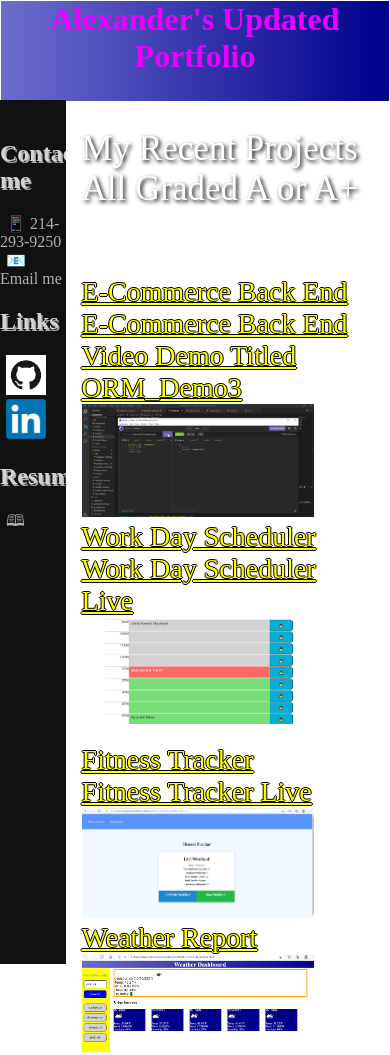
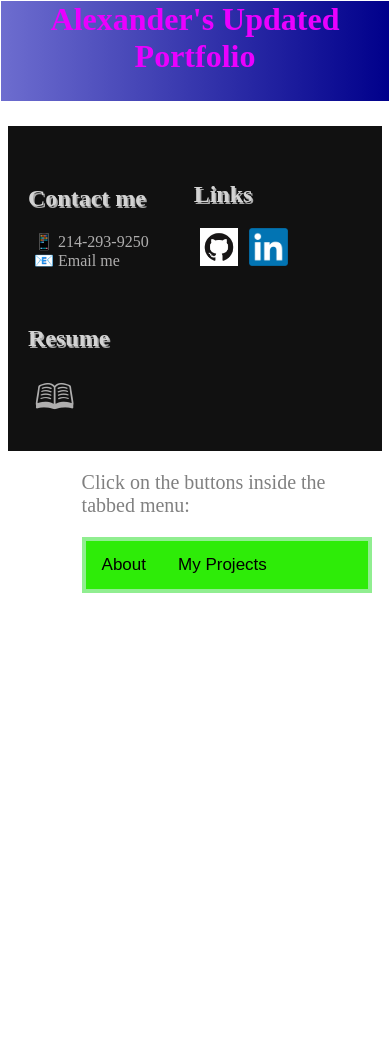
Before and after one commit to umnovjp/updatedPortfolio, a plain HTML site: page index.html in a window 390 px wide. After the commit the page ends 844 px from the top, so only its background shows below. Drawn offline with Linux system fonts and the light colour scheme.

Commit message:
Add files via upload
updating manually

```diff
--- a/index.html
+++ b/index.html
@@ -5,6 +5,8 @@
 <head class='header'>
 
   <meta charset="UTF-8">
+  <meta name="viewport" content="width=device-width, initial-scale=1">
+
   <title>Portfolio</title>
   <link rel="stylesheet" href="style.css">
 
@@ -17,37 +19,97 @@
   </header>
 
   <p> </p>
-  <script></script>
+
   <div class="sidenav">
+    <div class='sidenavInner'>
     <h2>Contact me</h2>
     <a>📱 214-293-9250</a><br>
     <a href="mailto:umnovjp@yahoo.com">📧 Email me</a>
-    <h2>Links</h2>
-    <a href="https://www.github.com/umnovjp"><img src="./assets/GitHubCat.png" alt="GitHub Logo" width="40"
-        height="40"></a><br>
+</div>
+<div class='sidenavInner'>
+<h2>Links</h2>
+    <a href="https://www.github.com/umnovjp"><img src="./assets/GitHubCat.png" alt="GitHub Logo" width="38.5"
+        height="38.5"></a>
     <a href="https://www.linkedin.com/in/alexanderumnov/"><img src="./assets/LinkedIn_logo_initials.png" alt="LinkedIn Logo"
-        width="40" height="40"></a>
+        width="38.5" height="38.5"></a>
+    </div>
+    <div class='sidenavInner'>
     <h2>Resume</h2>
-    <a href='./assets/Alexander_Github.pdf'>🕮</a>
+    <a href='./assets/Alexander_Github.pdf'><span class = 'book'>🕮</span></a>
+</div>
   </div>
 
   <div class="main">
+<p>Click on the buttons inside the tabbed menu:</p>
 
-    <p class='parTitle'>My Recent Projects All Graded A or A+</p><br>
-    <br>
-    <a class='listItem' href="https://github.com/umnovjp/ORM">E-Commerce Back End</a><br>
-    <a class='listItem' href="https://onedrive.live.com/?authkey=%21ADPrXj6LsUGpsdo&id=E3BDDD59931E705%21562&cid=0E3BDDD59931E705">E-Commerce Back End Video Demo Titled ORM_Demo3</a><br>
-    <img src="./assets/EcommerceVideoDemo.png" alt="Ecommerce Video Demo" width = 80%><br>
-    <a class='listItem' href="https://github.com/umnovjp/Work_Day_Scheduler">Work Day Scheduler</a><br>
-    <a class='listItem' href="https://umnovjp.github.io/Work_Day_Scheduler/">Work Day Scheduler Live</a><br>
-    <img src="./assets/WorkDayLive.png" alt="WorkDay Scheduler Live Page" width = 80%><br><br>
-    <a class='listItem' href="https://github.com/umnovjp/FitnessXpress">Fitness Tracker</a><br>
-    <a class='listItem' href="https://murmuring-spire-84992.herokuapp.com/">Fitness Tracker Live</a><br>
-    <img src="./assets/Fitness_Live.png" alt="Fitness Live Page" width = 80%><br>
-    <a class='listItem' href="https://github.com/umnovjp/WeatherReport">Weather Report</a><br>
-    <img src="./assets/Weather_Screenshot.png" alt="Weather Forecast Demo" width = 80%><br>
+<div class="tab">
+  <button class="tablinks" onclick="openCity(event, 'AboutMe')">About</button>
+  <button class="tablinks" onclick="openCity(event, 'MyProjects')">My Projects</button>
+  <!--for future use<button class="tablinks" onclick="openCity(event, 'Tokyo')">To Delete</button>-->
+</div>
 
-  </div>
+<div id="AboutMe" class="tabcontent">
+    <img src="./assets/Face.png" alt="My Photo" width = 250px><br>
+    <p class='parTitle'>About Me</p><br>
+    <a class='listItem'>Full Stack Developer</a><br>
+
+    <p>Professional experience covering HTML, JavaScript, mySQL and noSQL databases, running
+        server-based web apps with technologies like node.js, express.js, react.js, web API. Expertise developing apps using React and MERN.</p>
+    <a class='listItem'>More Skills That Make Me Different</a><br>
+    <p>Over twenty years of experience in industry with great expertise in system design, integration, manufacturing. Born to solve complex engineering problems involving electronics, firmware, coding, software and present solutions
+        to customers in simple terms. More than 200 system prototypes for data communication, medical devices,
+        automotive industry assembled hands on from proof-of-concept to commercial product levels. </p>
+    <a class='listItem'>Major Accomplishments</a><br>
+    <p>✯ Program Management Certification</p>
+    <p>✯ Voting member, Ethernet Standards Committee (2006-2020) influencing direction this $200B / year industry takes with technical contributions in industrial automation, data center, automotive ares</p>
+<p>✯ Six Sigma Green Belt</p>
+<p>✯ Great experience in lab test automation with python pyvisa and tkinter</p>
+</div>
+
+<div id="MyProjects" class="tabcontent">
+
+  <p class='parTitle'>My Recent Projects</p><br>
+        <br>
+        <a class='listItem' href="https://github.com/umnovjp/everNegativeBudget/">Budget Tracker Github</a><br>
+        <p>This app allows user with or without network connection to enter expenses and withdrawals. Transaction is shown on the page even if there is no connection. Transaction is added to database when a user is back online. MongoDB noSQL platform was used to record data in a database along with its ODM (object data modeling) library called mongoose. Express.js was used to run app on a server. </p>
+        <a class='listItem' href="https://nameless-brushlands-27009.herokuapp.com/">Budget Tracker at Heroku</a><br>
+        <img src="./assets/BudgetTracker.png" alt="Budget Tracker Heroku Page" width = 50%><br>
+        <a class='listItem' href="https://github.com/umnovjp/ORM">E-Commerce Back End Github</a><br>
+        <p>This app will help a manager of an Internet retail company to track stock, products categories, prices, and tags. The app speciies many GET, POST, DELETE, PUT routes. mySQL database used to store data. </p>
+        <a class='listItem' href="https://onedrive.live.com/?authkey=%21ADPrXj6LsUGpsdo&id=E3BDDD59931E705%21562&cid=0E3BDDD59931E705">E-Commerce Back End Video Demo Titled ORM_Demo3</a><br>
+        <img src="./assets/EcommerceVideoDemo.png" alt="Ecommerce Video Demo" width = 50%><br>
+        <a class='listItem' href="https://github.com/umnovjp/Work_Day_Scheduler">Work Day Scheduler Github</a><br>
+        <a class='listItem' href="https://umnovjp.github.io/Work_Day_Scheduler/">Work Day Scheduler Live</a><br>
+        <img src="./assets/WorkDayLive.png" alt="WorkDay Scheduler Live Page" width = 50%><br><br>
+        <a class='listItem' href="https://github.com/umnovjp/FitnessXpress">Fitness Tracker Github</a><br>
+        <a class='listItem' href="https://murmuring-spire-84992.herokuapp.com/">Fitness Tracker at Heroku</a><br>
+        <img src="./assets/Fitness_Live.png" alt="Fitness Live Page" width = 50%><br>
+      </div>
+
+</div>
+
+<!--for future use <div id="Tokyo" class="tabcontent">
+  <h3>Tokyo</h3>
+  <p>Tokyo is the capital of Japan.</p>
+</div>-->
+
+<script>
+function openCity(evt, cityName) {
+  var i, tabcontent, tablinks;
+  tabcontent = document.getElementsByClassName("tabcontent");
+  for (i = 0; i < tabcontent.length; i++) {
+    tabcontent[i].style.display = "none";
+  }
+  tablinks = document.getElementsByClassName("tablinks");
+  for (i = 0; i < tablinks.length; i++) {
+    tablinks[i].className = tablinks[i].className.replace(" active", "");
+  }
+  document.getElementById(cityName).style.display = "block";
+  evt.currentTarget.className += " active";
+}
+</script>
+
+
 
 </body>
 
--- a/style.css
+++ b/style.css
@@ -30,7 +30,7 @@ color: gray
 
 .listItem {
   font-size: 28px;
-  color: yellow;
+  color: lightgrey;
   text-shadow: -1px 0 black, 0 1px black, 1px 0 black, 0 -1px black;
 }
 
@@ -44,9 +44,6 @@ color: gray
   background-color: #111;
   overflow-x: hidden;
   padding-top: 20px;
-  display: flex-shrink;
-  flex: ;
-  order: 3;
 }
 
 .sidenav a {
@@ -65,30 +62,77 @@ color: gray
   box-shadow: 5px 5px 3px rgb(234, 0, 255);
 }
 
+.sidenavInner {
+  display:inline;
+  margin: 20px;
+  height: 100%;
+  margin-top: 15px;
+}
+
+.book {font-size: 35px}
+
+
 .main {
   margin-left: 17%; /* Same as the width of the sidenav */
-  font-size: 14px; /* Increased text to enable scrolling */
+  font-size: 20px; /* Increased text to enable scrolling */
   padding: 0px 10px;
   display: flex-grow;
 }
 
+.main p {
+  font-size: 20px;
+  font-family:'Times New Roman', Times, serif
+}
+
+.tab {
+  overflow: hidden;
+  border: 4px solid lightgreen;
+  background-color: rgb(46, 236, 8);
+}
+
+.tab button {
+  background-color: inherit;
+  float: left;
+  border: none;
+  outline: none;
+  cursor: pointer;
+  padding: 14px 16px;
+  transition: 0.3s;
+  font-size: 17px;
+}
+
+.tab button:hover {
+  background-color: #ddd;
+}
+
+.tab button.active {
+  background-color: rgb(196, 248, 91);
+}
+
+/* Style the tab content */
+.tabcontent {
+  display: none;
+  padding: 6px 12px;
+  border: 1px solid #ccc;
+  border-top: none;
+  font-size: 24px;
+}
+
+.tablinks {
+  background-color: rgb(177, 228, 74);
+}
+
 @media screen and (max-width: 768px) {
   /* Use flex-direction to stack the navbar, sidebar, and body */
-  main,
-  sidenav {
+  body {
+    display: flex;
     flex-direction: column;
   }
   /* Make the sidebar stack below the body */
-  aside {
-    order: 2;
+  .sidenav {
+    position:initial;
+    width: 100%;
   }
-  /* Change the header background */
-  header {
-    background: #772014;
-  }
-  /* Change the navbar and footer background */
-  nav,
-  footer {
-    background-color: #bb8588;
-  }
+
+  .sidenavInner {display: inline-block;}
 }
```
